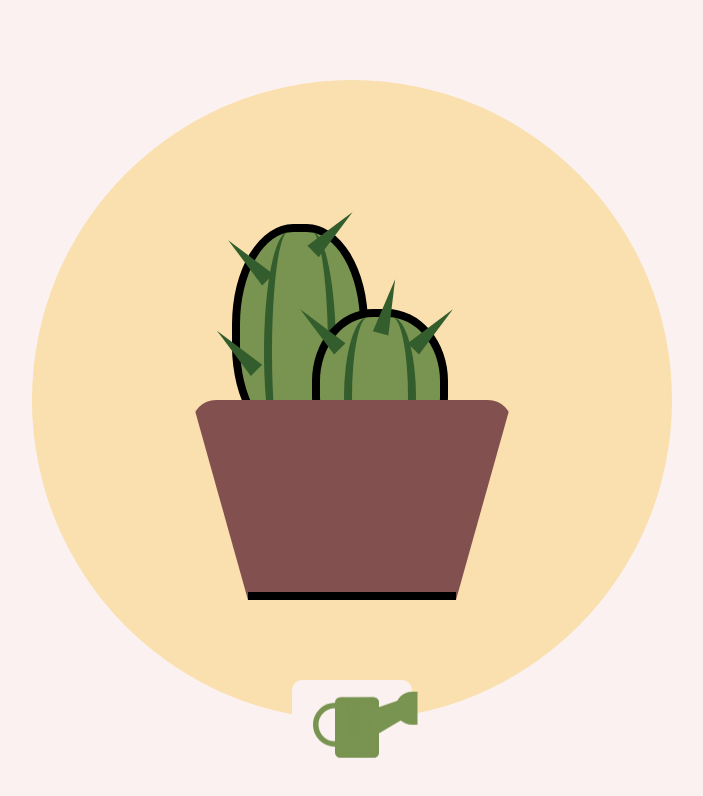
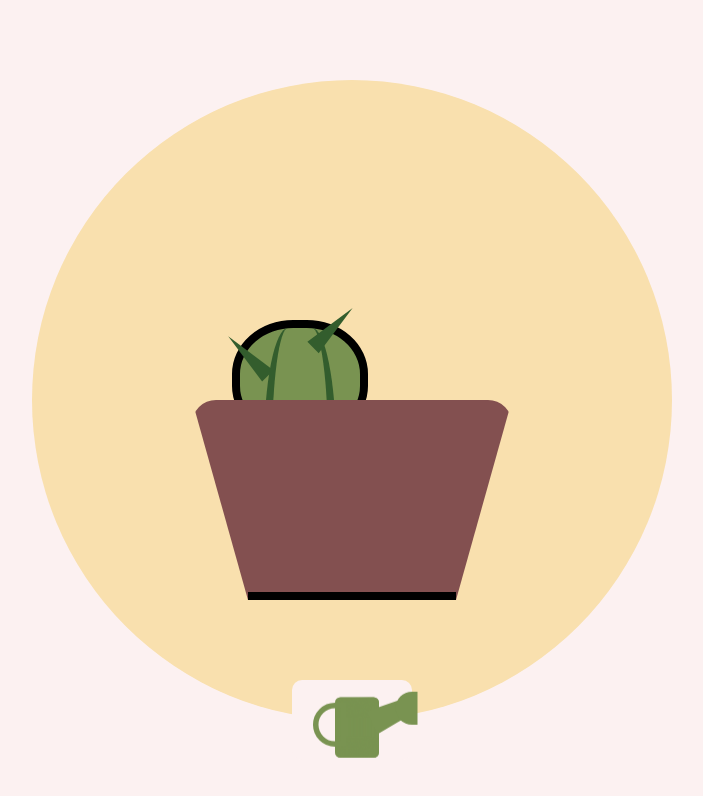
Before and after one commit to Krystian-Winiarczyk/Krystian-Winiarczyk.github.io, a plain HTML site: page index.html in a window 1280 px wide. Shown: the whole page, without its empty margins (288-991 px from the left). Drawn offline with Linux system fonts and the light colour scheme.

Commit message:
Add files via upload

```diff
--- a/index.html
+++ b/index.html
@@ -383,11 +383,11 @@
     <div class="canvas">
         <div class="circle">
 
-            <div class="cactus grown">
+            <div class="cactus">
                 <div class="pricks"></div>
             </div>
 
-            <div class="cactusSmall grown">
+            <div class="cactusSmall">
                 <div class="pricksRight"></div>
             </div>
 
```
